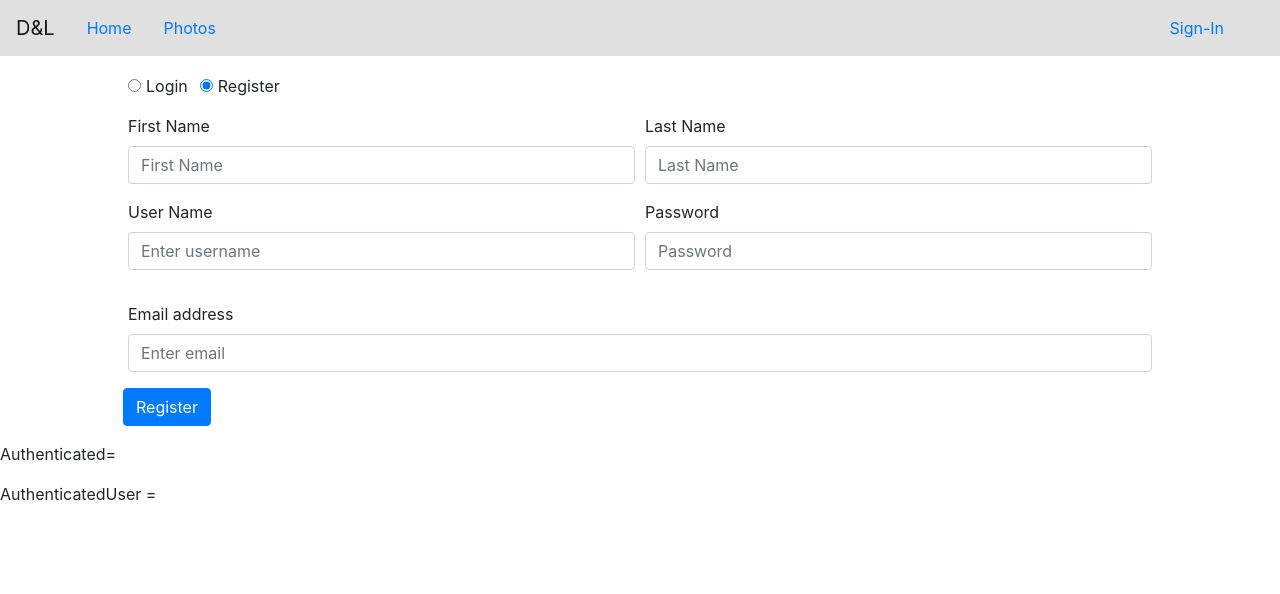
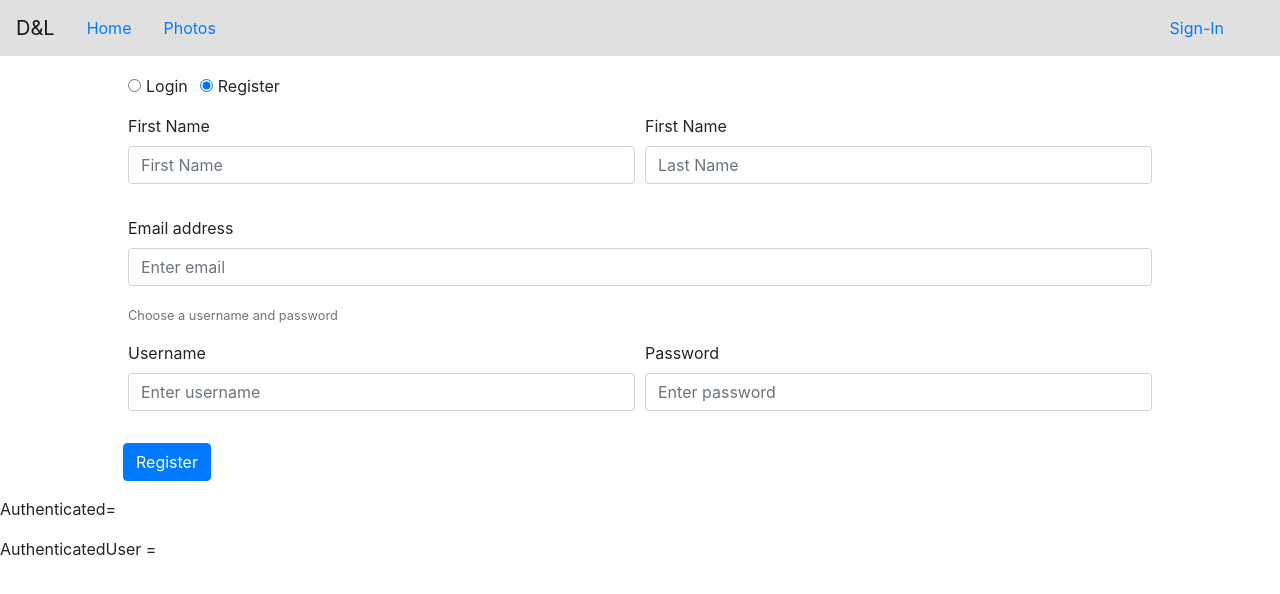
Before and after one commit to dbmarch/react-aws-home-app, a React (Create React App) app: page /login in a window 1280 px wide. Both pictures are taken after a click on the radio button "Register". Shown: the top 594 px of the page. Built offline with nearby package versions, Linux system fonts and the light colour scheme; what amazon-cognito-identity-js would draw is missing.

Commit message:
change forms to utilize Formik for validation

```diff
--- a/buildspec.yml
+++ b/buildspec.yml
@@ -3,8 +3,6 @@ version: 0.2
 env:
     variables:
         environment: 'dev'
-        STACK_NAME: 'tbd'
-        STACK_VERSION: 'tbd'
         ECR_REPO: '/home-app'
 
 phases:
@@ -15,11 +13,9 @@ phases:
         commands:
             - echo Build started on 'date'
             - ./scripts/dev_push.sh
+        finally:
             - aws s3  ls s3://s3-react-aws-home-app
-        finally:
             - echo build phase finished
-            - aws s3 cp README.md s3://s3-react-aws-home-app
-            - aws s3  ls s3://s3-react-aws-home-app
     post_build:
         commands:
             - aws s3 sync build/ s3://s3-react-aws-home-app --delete --acl public-read --source-region us-east-2 --region us-east-2
--- a/package.json
+++ b/package.json
@@ -7,6 +7,7 @@
 		"aws-sdk": "^2.422.0",
 		"bluebird": "^3.5.3",
 		"bootstrap": "^4.3.1",
+		"formik": "^1.5.1",
 		"lodash": "^4.17.11",
 		"react": "^16.7.0",
 		"react-bootstrap": "^1.0.0-beta.5",
@@ -17,7 +18,8 @@
 		"react-scripts": "2.1.3",
 		"redux": "^4.0.1",
 		"redux-saga": "^1.0.2",
-		"reselect": "^4.0.0"
+		"reselect": "^4.0.0",
+		"yup": "^0.27.0"
 	},
 	"scripts": {
 		"start": "react-scripts start",
--- a/src/containers/login-form.jsx
+++ b/src/containers/login-form.jsx
@@ -1,142 +1,126 @@
-import React, { useState, useRef } from 'react'
+import React from 'react'
 import { connect } from 'react-redux'
+import { Formik } from 'formik'
+import * as yup from 'yup'
 import Form from 'react-bootstrap/Form'
-// import FormGroup from 'react-bootstrap/FormGroup'
 import Button from 'react-bootstrap/Button'
 import Col from 'react-bootstrap/Col'
-import ToggleButtonGroup from 'react-bootstrap/ToggleButtonGroup'
 import { isAuthLoading, isAuthFailed } from '../selectors'
-import { registerUser, loginUser } from '../actions'
+import { loginUser } from '../actions'
 
-const Login = ({ isAuthLoading, isAuthFailed, registerUser, loginUser }) => {
-  const [ loginType, setLoginType ] = useState('login')
-  const [ email, setEmail ] = useState('')
-  const [ username, setUsername ] = useState('')
-  const [ password, setPassword ] = useState('')
-  const [ firstName, setFirstName ] = useState('')
-  const [ lastName, setLastName ] = useState('')
-  const [ submitActive, enableSubmit ] = useState(false)
-  const submitForm = (event) => {
-    event.preventDefault()
-    console.info(event)
-    if (loginType === 'login') {
+const Login = ({ isAuthLoading, authError, loginUser }) => {
+	const submitForm = ({ username, password }) => {
 		const userData = {
 			username,
-        email,
-        password
+			password,
 		}
 		console.info('LOGIN: ', userData)
 		loginUser(userData)
-    } else {
-      const userData = {
-        username,
-        email,
-        password
 	}
-      console.info('REGISTER: ', userData)
-      registerUser(userData)
-    }
-  }
+	const schema = yup.object({
+		username: yup
+			.string()
+			.min(2, 'Too short')
+			.max(50, 'Too long')
+			.required('Required'),
+		password: yup
+			.string()
+			.min(6, 'Too short')
+			.required('Required'),
+	})
 
-  return (
+	const loginForm = ({ handleSubmit, handleChange, handleBlur, values, touched, isValid, errors }) => (
 		<div>
-      <Form className="form-login my-3 mx-auto" onSubmit={submitForm}>
-        <Form.Group>
-          <ToggleButtonGroup name="signin" defaultValue={loginType} onChange={setLoginType}>
-            <Form.Check value="login" inline id="form-select-login" type="radio" label="Login" />
-            <Form.Check value="register" inline id="form-select-register" type="radio" label="Register" />
-          </ToggleButtonGroup>
-        </Form.Group>
-        {loginType === 'register' && (
+			<Form noValidate className="form-login my-3 mx-auto" onSubmit={handleSubmit}>
 				<Form.Group>
 					<Form.Row>
 						<Col>
-                <Form.Label>First Name</Form.Label>
+							<Form.Group controlId="username">
+								<Form.Label>Username</Form.Label>
 								<Form.Control
+									name="username"
 									type="text"
-                  name="firstName"
-                  placeholder="First Name"
-                  value={firstName}
-                  onChange={(e) => setFirstName(e.target.value)}
+									placeholder="Enter username"
+									value={values.username}
+									onChange={handleChange}
+									isValid={touched.username && !errors.username}
+									isInvalid={touched.username && errors.username}
+									onBlur={handleBlur}
 								/>
+								{errors.username && (
+									<Form.Control.Feedback type="invalid">{errors.username}</Form.Control.Feedback>
+								)}
+							</Form.Group>
 						</Col>
 						<Col>
-                <Form.Label>Last Name</Form.Label>
-                <Form.Control
-                  type="text"
-                  name="lastName"
-                  placeholder="Last Name"
-                  value={lastName}
-                  onChange={(e) => setLastName(e.target.value)}
-                />
-              </Col>
-            </Form.Row>
-          </Form.Group>
-        )}
-        <Form.Group>
-          <Form.Row>
-            <Col>
-              <Form.Label>User Name</Form.Label>
-              <Form.Control
-                type="text"
-                name="username"
-                placeholder="Enter username"
-                value={username}
-                onChange={(e) => setUsername(e.target.value)}
-              />
-            </Col>
-            <Col>
-              <Form.Group controlId="formBasicPassword">
+							<Form.Group controlId="password">
 								<Form.Label>Password</Form.Label>
 								<Form.Control
+									name="password"
 									type="password"
-                  name="password"
-                  placeholder="Password"
-                  value={password}
-                  onChange={(e) => setPassword(e.target.value)}
+									placeholder="Enter password"
+									value={values.password}
+									onChange={handleChange}
+									isValid={touched.password && !errors.password}
+									isInvalid={touched.password && errors.password}
+									onBlur={handleBlur}
 								/>
+								{errors.password && (
+									<Form.Control.Feedback type="invalid">{errors.password}</Form.Control.Feedback>
+								)}
 							</Form.Group>
 						</Col>
 					</Form.Row>
 				</Form.Group>
-        <Form.Row>
-          <Col>
-            <Form.Group controlId="formBasicEmail">
-              <Form.Label>Email address</Form.Label>
-              <Form.Control
-                type="email"
-                placeholder="Enter email"
-                value={email}
-                onChange={(e) => setEmail(e.target.value)}
-              />
-            </Form.Group>
-          </Col>
-        </Form.Row>
-        {loginType === 'login' && (
-          <Form.Text className="text-muted">Login with either user name or email address</Form.Text>
-        )}
+
 				<Form.Group>
 					<Form.Row>
 						<Button variant="primary" type="submit">
-              {loginType === 'login' ? 'Login' : 'Register'}
+							Login
 						</Button>
 					</Form.Row>
 				</Form.Group>
 			</Form>
 		</div>
 	)
+
+	return (
+		<div>
+			<Formik
+				validationSchema={schema}
+				onSubmit={submitForm}
+				initialValues={{
+					firstName: '',
+					lastName: '',
+					username: '',
+					password: '',
+					email: '',
+				}}
+			>
+				{loginForm}
+			</Formik>
+			{authError && (
+				<div>
+					<div>ERROR: {authError.error} </div>
+					<div>DESCRIPTION: {authError.description}</div>
+				</div>
+			)}
+		</div>
+	)
 }
 
-const mapStateToProps = (state) => {
+const mapStateToProps = state => {
 	return {
 		isAuthLoading: isAuthLoading(state),
-    isAuthFailed: isAuthFailed(state)
+		authError: isAuthFailed(state),
 	}
 }
 
-const mapDispatchToProps = (dispatch) => ({
-  registerUser: (user) => dispatch(registerUser(user)),
-  loginUser: (user) => dispatch(loginUser(user))
+const mapDispatchToProps = dispatch => ({
+	loginUser: user => dispatch(loginUser(user)),
 })
 
-export default connect(mapStateToProps, mapDispatchToProps)(Login)
+export default connect(
+	mapStateToProps,
+	mapDispatchToProps
+)(Login)
--- a/src/containers/login-page.jsx
+++ b/src/containers/login-page.jsx
@@ -1,28 +1,45 @@
-import React from 'react'
+import React, { useState } from 'react'
 import { connect } from 'react-redux'
+import Form from 'react-bootstrap/Form'
+import ToggleButtonGroup from 'react-bootstrap/ToggleButtonGroup'
 import { isAuthLoading, isAuthFailed, isAuthenticated, getAuthenticatedUser } from '../selectors'
 import LoginForm from './login-form'
+import RegisterForm from './register-form'
 
-const LoginPage = (props) => {
-  const { isAuthenticated, authenticatedUser } = props
+const LoginPage = ({ isAuthenticated, authenticatedUser }) => {
+	const [loginType, setLoginType] = useState('login')
+
 	return (
 		<div>
-      <LoginForm />
+			<Form className="form-login my-3 mx-auto">
+				<Form.Group>
+					<ToggleButtonGroup name="signin" defaultValue={loginType} onChange={value => setLoginType(value)}>
+						<Form.Check value="login" inline id="form-select-login" type="radio" label="Login" />
+						<Form.Check value="register" inline id="form-select-register" type="radio" label="Register" />
+					</ToggleButtonGroup>
+				</Form.Group>
+			</Form>
+
+			{loginType === 'login' && <LoginForm />}
+			{loginType === 'register' && <RegisterForm />}
 			<p>Authenticated={isAuthenticated}</p>
 			<p>AuthenticatedUser ={authenticatedUser}</p>
 		</div>
 	)
 }
 
-const mapStateToProps = (state) => {
+const mapStateToProps = state => {
 	return {
 		isAuthenticated: isAuthenticated(state),
 		isAuthLoading: isAuthLoading(state),
 		isAuthFailed: isAuthFailed(state),
-    authenticatedUser: getAuthenticatedUser(state)
+		authenticatedUser: getAuthenticatedUser(state),
 	}
 }
 
-const mapDispatchToProps = (dispatch) => ({})
+const mapDispatchToProps = dispatch => ({})
 
-export default connect(mapStateToProps, mapDispatchToProps)(LoginPage)
+export default connect(
+	mapStateToProps,
+	mapDispatchToProps
+)(LoginPage)
--- /dev/null
+++ b/src/containers/register-form.jsx
@@ -0,0 +1,209 @@
+import React from 'react'
+import { connect } from 'react-redux'
+import { Formik } from 'formik'
+import * as yup from 'yup'
+import Form from 'react-bootstrap/Form'
+import Button from 'react-bootstrap/Button'
+import Col from 'react-bootstrap/Col'
+
+import { isAuthLoading, isAuthFailed } from '../selectors'
+import { registerUser, loginUser } from '../actions'
+
+const Register = ({ isAuthLoading, authError, registerUser, loginUser }) => {
+	const submitForm = ({ username, password, email, firstName, lastName }) => {
+		const userData = {
+			username,
+			email,
+			password,
+			firstName,
+			lastName,
+		}
+		console.info('REGISTER: ', userData)
+		registerUser(userData)
+	}
+	const schema = yup.object({
+		username: yup
+			.string()
+			.min(2, 'Too short')
+			.max(50, 'Too long')
+			.required('Required'),
+		password: yup
+			.string()
+			.min(6, 'Too short')
+			.required('Required'),
+		firstName: yup
+			.string()
+			.min(2, 'Too short')
+			.max(50, 'Too long')
+			.required('Required'),
+		lastName: yup
+			.string()
+			.min(2, 'Too short')
+			.max(50, 'Too long')
+			.required('Required'),
+		email: yup
+			.string()
+			.email('Invalid email')
+			.required('Required'),
+	})
+
+	const registerForm = ({ handleSubmit, handleChange, handleBlur, values, touched, isValid, errors }) => (
+		<Form noValidate className="form-login my-3 mx-auto" onSubmit={handleSubmit}>
+			<div>
+				<Form.Group>
+					<Form.Row>
+						<Col>
+							<Form.Group controlId="first-name">
+								<Form.Label>First Name</Form.Label>
+								<Form.Control
+									name="firstName"
+									type="text"
+									placeholder="First Name"
+									value={values.firstName}
+									onChange={handleChange}
+									isValid={touched.firstName && !errors.firstName}
+									isInvalid={touched.firstName && errors.firstName}
+									onBlur={handleBlur}
+								/>
+								{errors.firstName && (
+									<Form.Control.Feedback type="invalid">{errors.firstName}</Form.Control.Feedback>
+								)}
+							</Form.Group>
+						</Col>
+						<Col>
+							<Form.Group controlId="last-name">
+								<Form.Label>First Name</Form.Label>
+								<Form.Control
+									name="lastName"
+									type="text"
+									placeholder="Last Name"
+									value={values.lastName}
+									onChange={handleChange}
+									isValid={touched.lastName && !errors.lastName}
+									isInvalid={touched.lastName && errors.lastName}
+									onBlur={handleBlur}
+								/>
+								{errors.lastName && (
+									<Form.Control.Feedback type="invalid">{errors.lastName}</Form.Control.Feedback>
+								)}
+							</Form.Group>
+						</Col>
+					</Form.Row>
+				</Form.Group>
+
+				<Form.Group>
+					<Form.Row>
+						<Col>
+							<Form.Group controlId="formBasicEmail">
+								<Form.Label>Email address</Form.Label>
+								<Form.Control
+									name="email"
+									type="email"
+									placeholder="Enter email"
+									value={values.email}
+									onChange={handleChange}
+									isValid={touched.email && !errors.email}
+									isInvalid={touched.email && errors.email}
+									onBlur={handleBlur}
+								/>
+								{errors.email && (
+									<Form.Control.Feedback type="invalid">{errors.email}</Form.Control.Feedback>
+								)}
+							</Form.Group>
+						</Col>
+					</Form.Row>
+					<Form.Text className="text-muted">Choose a username and password</Form.Text>
+				</Form.Group>
+			</div>
+			<Form.Group>
+				<Form.Row>
+					<Col>
+						<Form.Group controlId="username">
+							<Form.Label>Username</Form.Label>
+							<Form.Control
+								name="username"
+								type="text"
+								placeholder="Enter username"
+								value={values.username}
+								onChange={handleChange}
+								isValid={touched.username && !errors.username}
+								isInvalid={touched.username && errors.username}
+								onBlur={handleBlur}
+							/>
+							{errors.username && (
+								<Form.Control.Feedback type="invalid">{errors.username}</Form.Control.Feedback>
+							)}
+						</Form.Group>
+					</Col>
+					<Col>
+						<Form.Group controlId="password">
+							<Form.Label>Password</Form.Label>
+							<Form.Control
+								name="password"
+								type="password"
+								placeholder="Enter password"
+								value={values.password}
+								onChange={handleChange}
+								isValid={touched.password && !errors.password}
+								isInvalid={touched.password && errors.password}
+								onBlur={handleBlur}
+							/>
+							{errors.password && (
+								<Form.Control.Feedback type="invalid">{errors.password}</Form.Control.Feedback>
+							)}
+						</Form.Group>
+					</Col>
+				</Form.Row>
+			</Form.Group>
+
+			<Form.Group>
+				<Form.Row>
+					<Button variant="primary" type="submit">
+						Register
+					</Button>
+				</Form.Row>
+			</Form.Group>
+		</Form>
+	)
+
+	return (
+		<div>
+			<Formik
+				validationSchema={schema}
+				onSubmit={submitForm}
+				initialValues={{
+					firstName: '',
+					lastName: '',
+					username: '',
+					password: '',
+					email: '',
+				}}
+			>
+				{registerForm}
+			</Formik>
+			{authError && (
+				<div>
+					<div>ERROR: {authError.error} </div>
+					<div>DESCRIPTION: {authError.description}</div>
+				</div>
+			)}
+		</div>
+	)
+}
+
+const mapStateToProps = state => {
+	return {
+		isAuthLoading: isAuthLoading(state),
+		authError: isAuthFailed(state),
+	}
+}
+
+const mapDispatchToProps = dispatch => ({
+	registerUser: user => dispatch(registerUser(user)),
+	loginUser: user => dispatch(loginUser(user)),
+})
+
+export default connect(
+	mapStateToProps,
+	mapDispatchToProps
+)(Register)
```
Also changed, not shown: src/selectors/index.js (+7 -7 lines), 1 other file (tests, documents, lock files or other folders). Lines whose indentation alone changed are shown as unchanged.
